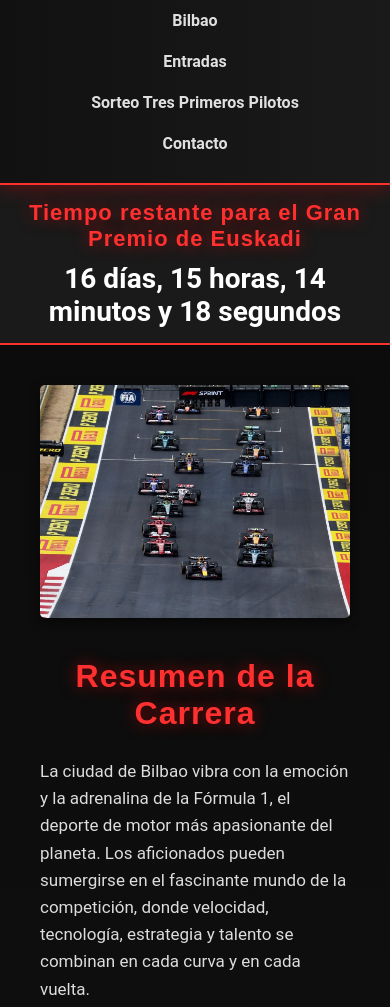
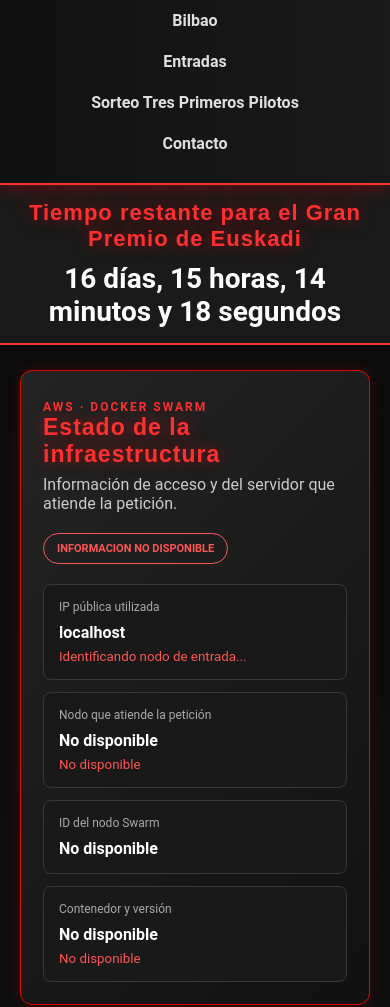
Before and after one commit to markelruizasir/Grupo4---Reto4---CLOUD, a plain HTML site: page app/grupo4-f1/index.html in a window 390 px wide. Shown: the part 132-1139 px from the top of the page. Drawn offline with Linux system fonts and the light colour scheme; no server answers.

Commit message:
Añade panel de información de infraestructura

```diff
--- a/app/grupo4-f1/css/index.css
+++ b/app/grupo4-f1/css/index.css
@@ -564,4 +564,105 @@ footer {
     main {
         flex-direction: column;
     }
+
+/* PANEL DE IDENTIFICACION DE INFRAESTRUCTURA */
+
+.infra-panel {
+    width: calc(100% - 40px);
+    max-width: 1200px;
+    margin: 25px auto 0;
+    padding: 22px;
+    box-sizing: border-box;
+
+    background: linear-gradient(135deg, #242424, #111);
+    border: 1px solid #E10600;
+    border-radius: 12px;
+    box-shadow: 0 0 15px rgba(225, 6, 0, 0.2);
 }
+
+.infra-panel-cabecera {
+    display: flex;
+    justify-content: space-between;
+    align-items: center;
+    gap: 20px;
+    margin-bottom: 20px;
+}
+
+.infra-panel-cabecera h2 {
+    margin: 0;
+    font-size: 23px;
+    text-align: left;
+}
+
+.infra-panel-cabecera p {
+    margin: 7px 0 0;
+    color: #ccc;
+}
+
+.infra-etiqueta {
+    color: #ff3030 !important;
+    font-size: 12px;
+    font-weight: bold;
+    letter-spacing: 2px;
+}
+
+.infra-estado {
+    padding: 8px 13px;
+    border: 1px solid #777;
+    border-radius: 20px;
+    font-size: 11px;
+    font-weight: bold;
+    white-space: nowrap;
+}
+
+.infra-grid {
+    display: grid;
+    grid-template-columns: repeat(4, minmax(0, 1fr));
+    gap: 12px;
+}
+
+.infra-item {
+    min-width: 0;
+    padding: 15px;
+    background-color: #191919;
+    border: 1px solid #383838;
+    border-radius: 8px;
+}
+
+.infra-item span {
+    display: block;
+    margin-bottom: 9px;
+    color: #aaa;
+    font-size: 12px;
+}
+
+.infra-item strong {
+    display: block;
+    color: #fff;
+    font-size: 16px;
+    overflow-wrap: anywhere;
+}
+
+.infra-item small {
+    display: block;
+    margin-top: 7px;
+    color: #ff5555;
+    overflow-wrap: anywhere;
+}
+
+@media (max-width: 900px) {
+    .infra-grid {
+        grid-template-columns: repeat(2, minmax(0, 1fr));
+    }
+}
+
+@media (max-width: 520px) {
+    .infra-panel-cabecera {
+        align-items: flex-start;
+        flex-direction: column;
+    }
+
+    .infra-grid {
+        grid-template-columns: 1fr;
+    }
+}
--- a/app/grupo4-f1/index.html
+++ b/app/grupo4-f1/index.html
@@ -47,7 +47,47 @@
         <p id="tiempo"></p>
     </div>
 
+<section id="infraestructura" class="infra-panel" aria-live="polite">
 
+    <div class="infra-panel-cabecera">
+        <div>
+            <p class="infra-etiqueta">AWS · DOCKER SWARM</p>
+            <h2>Estado de la infraestructura</h2>
+            <p>Información de acceso y del servidor que atiende la petición.</p>
+        </div>
+
+        <span id="infra-estado" class="infra-estado">
+            CONSULTANDO...
+        </span>
+    </div>
+
+    <div class="infra-grid">
+
+        <div class="infra-item">
+            <span>IP pública utilizada</span>
+            <strong id="infra-acceso-ip">Detectando...</strong>
+            <small id="infra-acceso-nodo">Identificando nodo de entrada...</small>
+        </div>
+
+        <div class="infra-item">
+            <span>Nodo que atiende la petición</span>
+            <strong id="infra-ejecutor-nodo">Consultando...</strong>
+            <small id="infra-ejecutor-rol">Identificando rol...</small>
+        </div>
+
+        <div class="infra-item">
+            <span>ID del nodo Swarm</span>
+            <strong id="infra-ejecutor-id">Consultando...</strong>
+        </div>
+
+        <div class="infra-item">
+            <span>Contenedor y versión</span>
+            <strong id="infra-contenedor">Consultando...</strong>
+            <small id="infra-version">Versión desconocida</small>
+        </div>
+
+    </div>
+</section>
 
     <main>
         <section class="principal">
--- a/app/grupo4-f1/index.js
+++ b/app/grupo4-f1/index.js
@@ -119,3 +119,120 @@ function actualizarContador() {
 actualizarContador();
 
 setInterval(actualizarContador, 1000);
+
+// ==========================================
+// IDENTIFICACION DE LA INFRAESTRUCTURA CLOUD
+// ==========================================
+
+async function cargarInfoInfraestructura() {
+
+    const panel = document.getElementById("infraestructura");
+
+    if (!panel) {
+        return;
+    }
+
+    const estado = document.getElementById("infra-estado");
+
+    try {
+
+        // Consultar la informacion de la replica que responde
+        const respuesta = await fetch("/__container", {
+            cache: "no-store"
+        });
+
+        if (!respuesta.ok) {
+            throw new Error("No se pudo consultar la infraestructura");
+        }
+
+        const datos = await respuesta.json();
+
+        // Obtener la direccion utilizada por el navegador
+        const ipAcceso = window.location.hostname;
+
+        // Obtener el mapa de IP publicas de los cuatro nodos
+        const nodosPublicos = datos.public_nodes || {};
+
+        // Identificar a que nodo corresponde la IP de entrada
+        const nodoEntrada = Object.entries(nodosPublicos).find(
+            ([nombre, ip]) => ip === ipAcceso
+        );
+
+        let nombreEntrada = "No identificado";
+
+        if (nodoEntrada) {
+
+            const nombre = nodoEntrada[0];
+
+            nombreEntrada = nombre === "manager"
+                ? "Manager"
+                : nombre.replace("worker", "Worker ");
+
+        } else {
+
+            nombreEntrada = "Dominio o IP no registrada";
+        }
+
+        // Mostrar la informacion de acceso
+        document.getElementById("infra-acceso-ip").textContent =
+            ipAcceso;
+
+        document.getElementById("infra-acceso-nodo").textContent =
+            "Entrada al clúster: " + nombreEntrada;
+
+        // Mostrar el nodo que realmente ejecuta la replica
+        document.getElementById("infra-ejecutor-nodo").textContent =
+            datos.node_hostname || "Desconocido";
+
+        document.getElementById("infra-ejecutor-rol").textContent =
+            "Rol: " + (datos.node_role || "Desconocido");
+
+        document.getElementById("infra-ejecutor-id").textContent =
+            datos.node_id || "Desconocido";
+
+        // Mostrar informacion del contenedor
+        document.getElementById("infra-contenedor").textContent =
+            datos.container || "Desconocido";
+
+        document.getElementById("infra-version").textContent =
+            "Version: " + (datos.version || "Desconocida");
+
+        // Indicar que la consulta se ha completado
+        estado.textContent = "INFRAESTRUCTURA ACTIVA";
+        estado.style.color = "#00d084";
+        estado.style.borderColor = "#00d084";
+
+    } catch (error) {
+
+        console.error("Error consultando la infraestructura:", error);
+
+        estado.textContent = "INFORMACION NO DISPONIBLE";
+        estado.style.color = "#ff5555";
+        estado.style.borderColor = "#ff5555";
+
+        document.getElementById("infra-acceso-ip").textContent =
+            window.location.hostname;
+
+        document.getElementById("infra-ejecutor-nodo").textContent =
+            "No disponible";
+
+        document.getElementById("infra-ejecutor-rol").textContent =
+            "No disponible";
+
+        document.getElementById("infra-ejecutor-id").textContent =
+            "No disponible";
+
+        document.getElementById("infra-contenedor").textContent =
+            "No disponible";
+
+        document.getElementById("infra-version").textContent =
+            "No disponible";
+    }
+}
+
+
+// Consulta inicial
+cargarInfoInfraestructura();
+
+// Actualizar informacion cada 10 segundos
+setInterval(cargarInfoInfraestructura, 10000);
```
Also changed, not shown: 1 other file.
